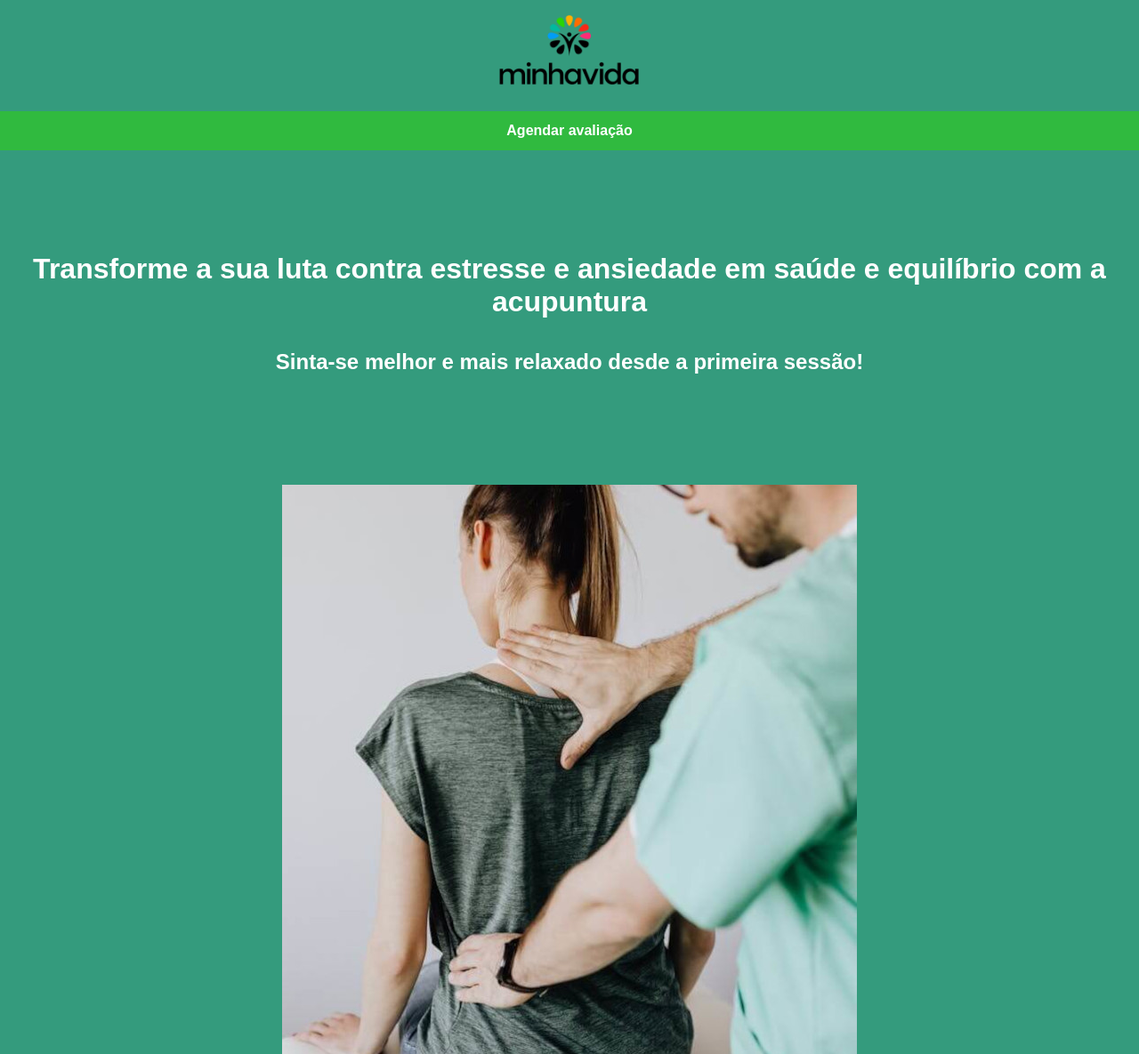
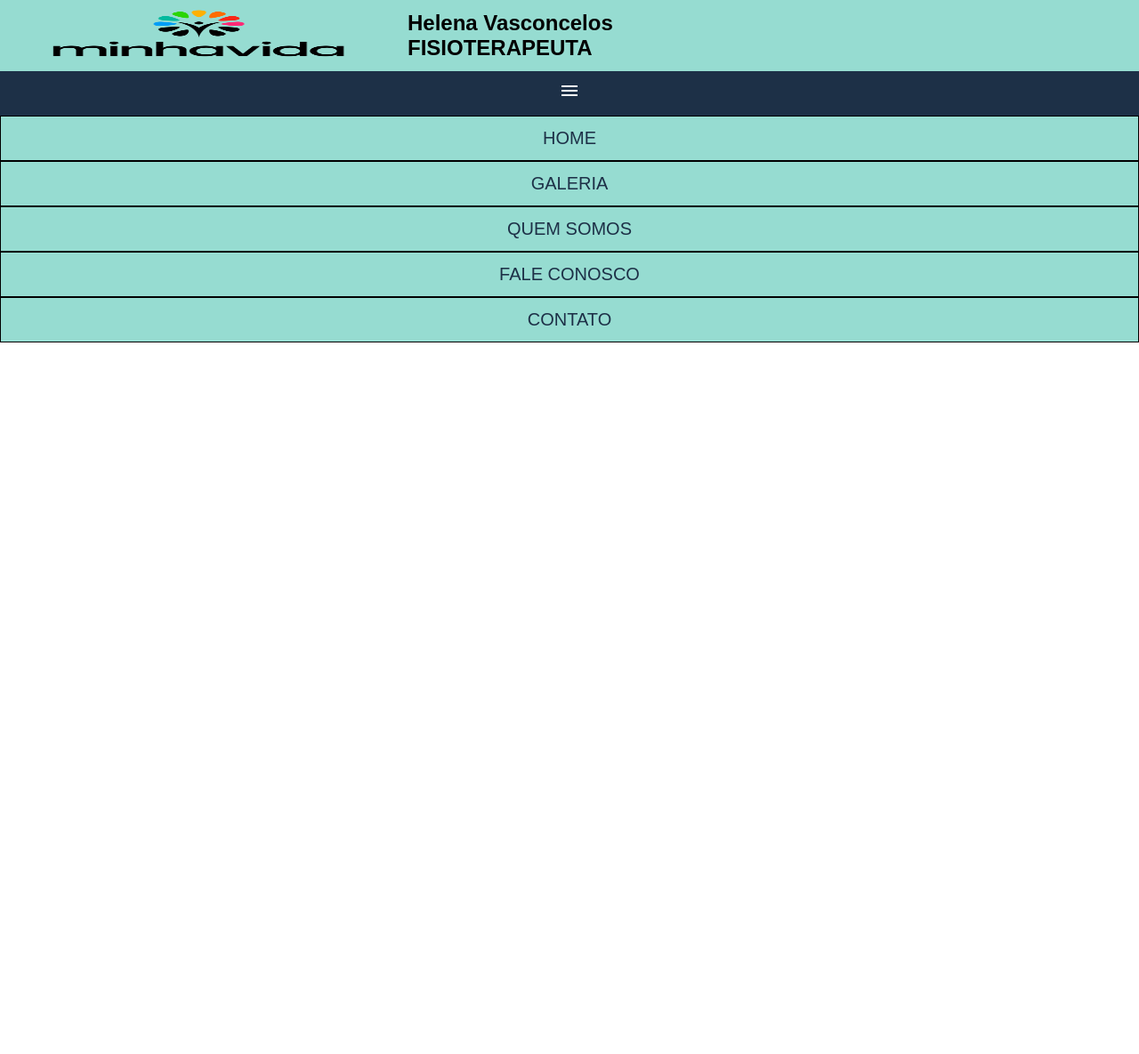
Before and after one commit to Marcos-Pinheiro-Silva/PROJETO, a plain HTML site: page index.html in a window 1280 px wide. Shown: the top 1185 px of the page at 89% size. After the commit the page ends 800 px from the top, so only its background shows below. Drawn offline with nearby package versions, Linux system fonts and the light colour scheme.

Commit message:
Nova formatação

```diff
--- a/index.html
+++ b/index.html
@@ -1,60 +1,70 @@
 <!DOCTYPE html>
-<html lang="en">
+<html lang="pt-br">
 <head>
     <meta charset="UTF-8">
     <meta name="viewport" content="width=device-width, initial-scale=1.0">
     <link rel="shortcut icon" href="favicon.ico" type="image/x-icon">
     <link rel="stylesheet" href="style.css">
-    <title>Casa colina</title>
+    <title>Casa Coluna</title>
+    <link rel="shortcut icon" href="favicon.ico" type="image/x-icon">
+    <link rel="stylesheet" href="style.css">
+    <link rel="stylesheet" href="https://fonts.googleapis.com/css2?family=Material+Symbols+Outlined:opsz,wght,FILL,GRAD@20..48,100..700,0..1,-50..200" />
 </head>
 <body>
-    <header id="header">
-        <img src="IMAGENS/LOGO.png" alt="logo">
-    </header>
-    <article>
-        <div id="agendamento">
-            <a href="#">Agendar avaliação</a>
+    <nav>
+        <div id="logo">
+            <img src="IMAGENS/LOGO.png" alt="">
         </div>
-        <div id="texto1">
-            <h1>Transforme a sua luta contra estresse e ansiedade em saúde e equilíbrio com a acupuntura </h1>
 
-            <P>
-            Sinta-se melhor e mais relaxado desde a primeira sessão!
-            </P>
+        <div>
+            <h1>
+                <span>Helena Vasconcelos</span>
 
+                <span>FISIOTERAPEUTA</span>
+            </h1>
+        </div>
 
+        <div id="icone">
 
+            </menu>
         </div>
-        <div id="imagem1">
 
-        </div>
-        <!--
+    </nav>
+    <div id="menu">
+        <i id="burguer" class="material-symbols-outlined" onclick="clickMenu()"> menu</i>
+        <menu id="itens">
+            <ul>
+                    <li>
+                        <a href="#">HOME </a>
+                    </li>
+                    <li>
+                        <a href="#">GALERIA </a>
+                    </li>
+                    <li>
+                        <a href="#">QUEM SOMOS </a>
+                    </li>
+                    <li><a href="#">FALE CONOSCO </a></li>
+                    <li><a href="#">CONTATO </a></li>
+            </ul>
+    </div>
+    <!--                                      -->
+</body>
+<script>
+    function mudouTamanho(){
+            if(windows.innerwidth >= 768){
+                itens.style.display = 'block'
+            } else {
+                itens.style.display ='none'
+            }
+        }
 
-        -->
-    </article>
+        function clickMenu() {
+            if(itens.style.display == 'block'){
+                itens.style.display = 'none'
+            } else {
+                itens.style.display = 'block'
+            }
+        }
 
-    <article >
-        <div>
-            <h2 id="text1">Quando toda a pressão, estresse e angústia te dominam, a acupuntura pode ser a chave para aliviar seu desconforto.</h2>
-        </div>
-    </article>
-
-    <article>
-        <div>
-            <h2 id="text2">Você se sente cada vez mais sobrecarregado a cada dia que passa... Com tantas responsabilidades diárias, lutando contra esses sentimentos que parecem te consumir a todo momento?</h2>
-        </div>
-    </article>
-
-    <article>
-        <div>
-            <h2 id="text3">Esses desafios não afetam somente sua mente; eles se espalham por todos os aspectos da sua vida, afetando seu sono, seus relacionamentos e até mesmo sua saúde física.</h2>
-        </div>
-    </article>
-    <article>
-        <div>
-            <h2 id="text4" >É uma batalha silenciosa, porém intensa, que você enfrenta sozinho.</h2>
-        </div>
-    </article>
-
-</body>
+</script>
 </html>
--- a/style.css
+++ b/style.css
@@ -1,129 +1,81 @@
 @charset "UTF-8";
-* {
+*{
     margin: 0;
     padding: 0;
+    font-family: Arial, "Helvetica Neue", Helvetica, sans-serif;
 }
 :root {
-   --cor1:#2E463F;
-   --cor2:#387060;
-   --cor3:#00F0AA;
-   --cor5:#349B7D;
+   --cor1:#96DCD1;
+   --cor2:#1D3047;
 }
 
-body,html {
-    height: 100vh;
-    font-family: Arial, Helvetica, sans-serif;
-    background-color:var(--cor5) ;
-}
-/*Divisões*/
-    /*Header*/
- /*-----------------------Header----------------------------*/
-#header {
-    height:15vh ;
+nav {
     display: flex;
-    flex-direction: row;
-    justify-content: center;
-    align-items: center;
-}
-header > img {
-    height: 15vh;
-}
- /*-----------------------Header----------------------------*/
-
- /* Article */
- #agendamento > a {
-    display: flex;
-    justify-content: center;
-    align-items: center;
-    text-align: center;
-    padding: 13px 0px;
-    text-decoration: none;
-    background-color: #30BA3F;
-    color: white;
-    text-shadow: 1px solid black;
-    font-family: Arial, Helvetica, sans-serif;
-    font-weight: bold;
+    background-color: rgb(45, 158, 70);
+    height: 10vh;
+    width: 100vw;
 }
 
-#agendamento :hover {
-    background-color: rgb(245, 0, 0);
-    box-shadow: 1px solid black;
+#logo {
+    background-color:var(--cor1);
+    height: 100%;
+    width: 35vw;
+
 }
-article {
+#logo > img {
+    height: 100%;
     width: 100%;
-}
-#texto1 {
-    display: flex;
-    flex-direction: column;
-    justify-content: center;
-    align-items: center;
-    height:47vh;
-    text-align: center;
-    padding: 0px 20px;
-}
-#texto1 > h1 {
-  font-family: Arial, Helvetica, sans-serif;
-  font-size: 2em;
-  font-optical-sizing: auto;
-  font-weight:bolder;
-  color: #ffffff;
-  text-shadow: 5px 2px solid black;
-}
-
-#texto1 > p {
-    margin-top: 35px;
-    font-family: Arial, Helvetica, sans-serif;
-    color: #ffffff;
-    font-size: 24px;
-    font-weight: bolder;
-    padding-bottom: 10px;
-}
-
-#imagem1 {
-    display: flex;
-}
-
-#imagem1  {
-    height: 80vh;
-    width: 100%;
-    background-image: url(IMAGENS/IMGP.jpg);
-    background-position: center center;
-    background-repeat: no-repeat;
-    border-radius: 150px;
 
 }
 
-#agendamento{
-    text-align: center;
+nav > div > h1 {
+    display: flex;
+    height: 100%;
+    width:65vw;
+    flex-direction: column;
+    justify-content:center;
+    align-items: middle;
+    background-color:var(--cor1);
 
 }
 
- article {
-    padding: 5px 0px;
-
- }
-article div  h2 {
-   color: rgb(255, 255, 255);
-   text-align: center;
-   padding: 20px;
-   display: inline-block;
-   background-color:#38706085;
-   border-radius: 20px;
+nav > div > h1 > span{
+   padding-left: 10px;
 }
 
-#text1 {
-    background-color: rgba(255, 255, 255, 0.247);
-    color: rgb(255, 255, 255);
+body > div > i {
+    display: block;
+    text-align: center;
+    height: 5vh;
+    width: 100vw;
+    padding-top: 10px;
+    color: white;
+    background-color:var(--cor2);
+    cursor: pointer;
+
 }
-#text2 {
-    background-color:#38706085;
-    color: rgb(255, 255, 255);
+
+#itens {
+    background-color: var(--cor1);
+    height: 28vh;
+    text-align: center;
 }
-#text3 {
-    background-color: rgba(255, 255, 255, 0.247);
-    color: rgb(255, 255, 255);
+
+#itens > ul > li {
+    height: 100%;
+    background-color:var(--cor1);
+    padding: 13px;
+    border: 1px solid black;
 }
-#text4 {
-    background-color:#38706085;
-    color: rgb(255, 255, 255);
+
+#itens > ul > li > a {
+    display: block;
+    text-decoration: none;
+    color:var(--cor2);
+    font-size: 20px;
+
 }
+#itens > ul :hover {
+    background-color: #1D3047;
+    color: white;
+}
```
